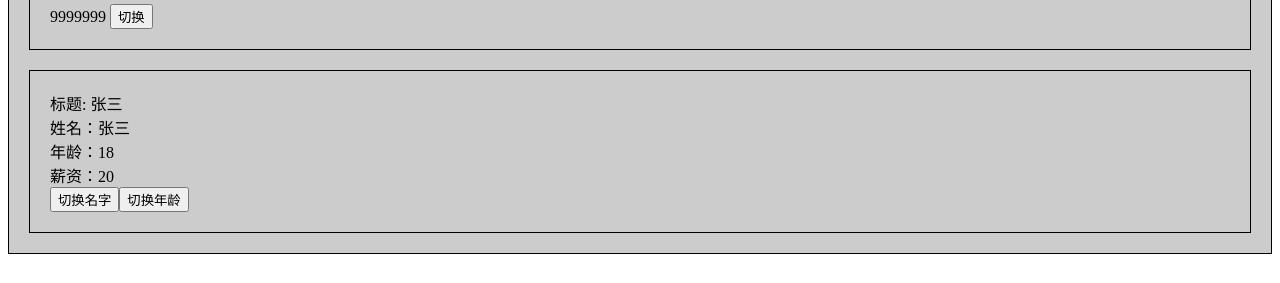
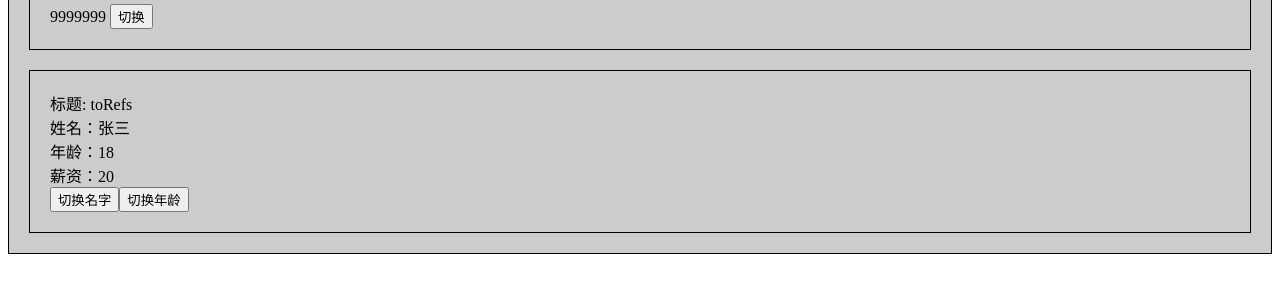
Before and after one commit to xiaodongxier/vue3_vite_ts_202401, a Vue app: page / in a window 1280 px wide. Shown: the part 198-481 px from the top of the page. Built offline with nearby package versions, Linux system fonts and the light colour scheme.

Commit message:
note-sync syncing

```diff
--- a/src/components/toRefs.vue
+++ b/src/components/toRefs.vue
@@ -1,6 +1,6 @@
 <template>
   <div class="child-wrap">
-    标题: {{ name }}
+    标题: {{ title }}
     <br>
     姓名：{{ info.name }}
     <br>
```
